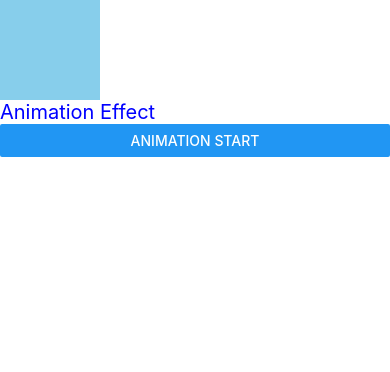
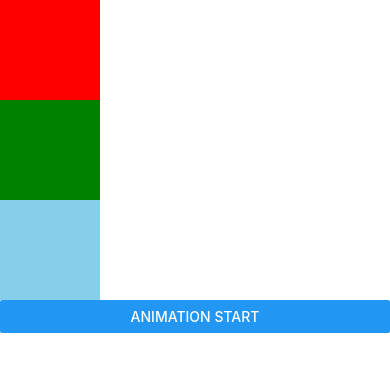
Before and after one commit to hyunjin0905/rn-animation, a React Native app: screen / in a window 390 px wide. Shown: the top 372 px of the page. Built offline with nearby package versions, Linux system fonts and the light colour scheme.

Commit message:
[Feat] 세개의 박스 애니메이션 효과주기

```diff
--- a/App.js
+++ b/App.js
@@ -13,12 +13,13 @@ import {
   View,
 } from 'react-native';
 import AnimOne from "./src/Animation01";
+import AnimTwo from "./src/Animation02"
 
 class App extends Component {
   render() {
     return (
         <View style={styles.container}>
-          <AnimOne/>
+          <AnimTwo/>
         </View>
     )
   }
--- /dev/null
+++ b/src/Animation02.js
@@ -0,0 +1,71 @@
+import React, {Component} from 'react';
+import {
+    StyleSheet,
+    Text,
+    View,
+    Easing,
+    Animated, Button
+} from 'react-native';
+
+class AnimOne extends Component {
+    constructor(props) {
+        super(props);
+        this.state = {
+            redSquare: new Animated.Value(1),
+            greenSquare: new Animated.ValueXY(0,0),
+            blueSquare: new Animated.ValueXY(0,0)
+        }
+
+    }
+    runAnimation = () => {
+        Animated.sequence([
+            Animated.timing(this.state.redSquare, {
+                toValue: 0
+            }),
+            Animated.timing(this.state.greenSquare, {
+                toValue: {x: 200, y: 0}
+            }),
+            Animated.timing(this.state.blueSquare, {
+                toValue: {x: 200, y: 400}
+            })
+        ]).start()
+    }
+
+    render() {
+        return (
+            <View>
+                <Animated.View style={{opacity: this.state.redSquare}}>
+                    <View style={styles.redSquare}></View>
+                </Animated.View>
+                <Animated.View style={this.state.greenSquare.getLayout()}>
+                    <View style={styles.greenSquare}></View>
+                </Animated.View>
+                <Animated.View style={this.state.blueSquare.getLayout()}>
+                    <View style={styles.blueSquare}></View>
+                </Animated.View>
+                <Button title="Animation start" onPress={this.runAnimation}/>
+            </View>
+
+        )
+    }
+}
+
+const styles = StyleSheet.create({
+    redSquare: {
+        width: 100,
+        height: 100,
+        backgroundColor: "red"
+    },
+    greenSquare: {
+        width: 100,
+        height: 100,
+        backgroundColor: "green"
+    },
+    blueSquare: {
+        width: 100,
+        height: 100,
+        backgroundColor: "skyblue"
+    }
+});
+
+export default AnimOne;
```
